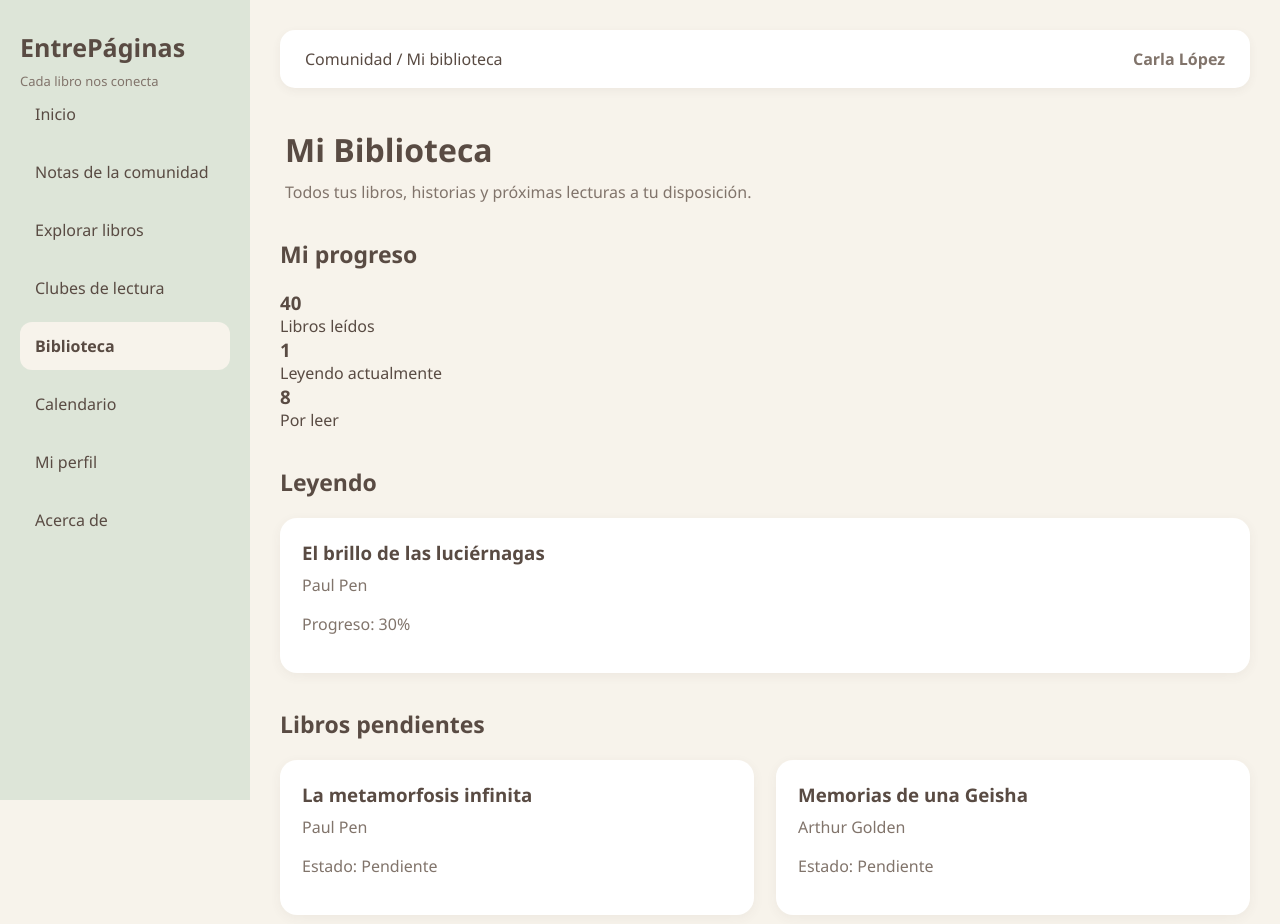
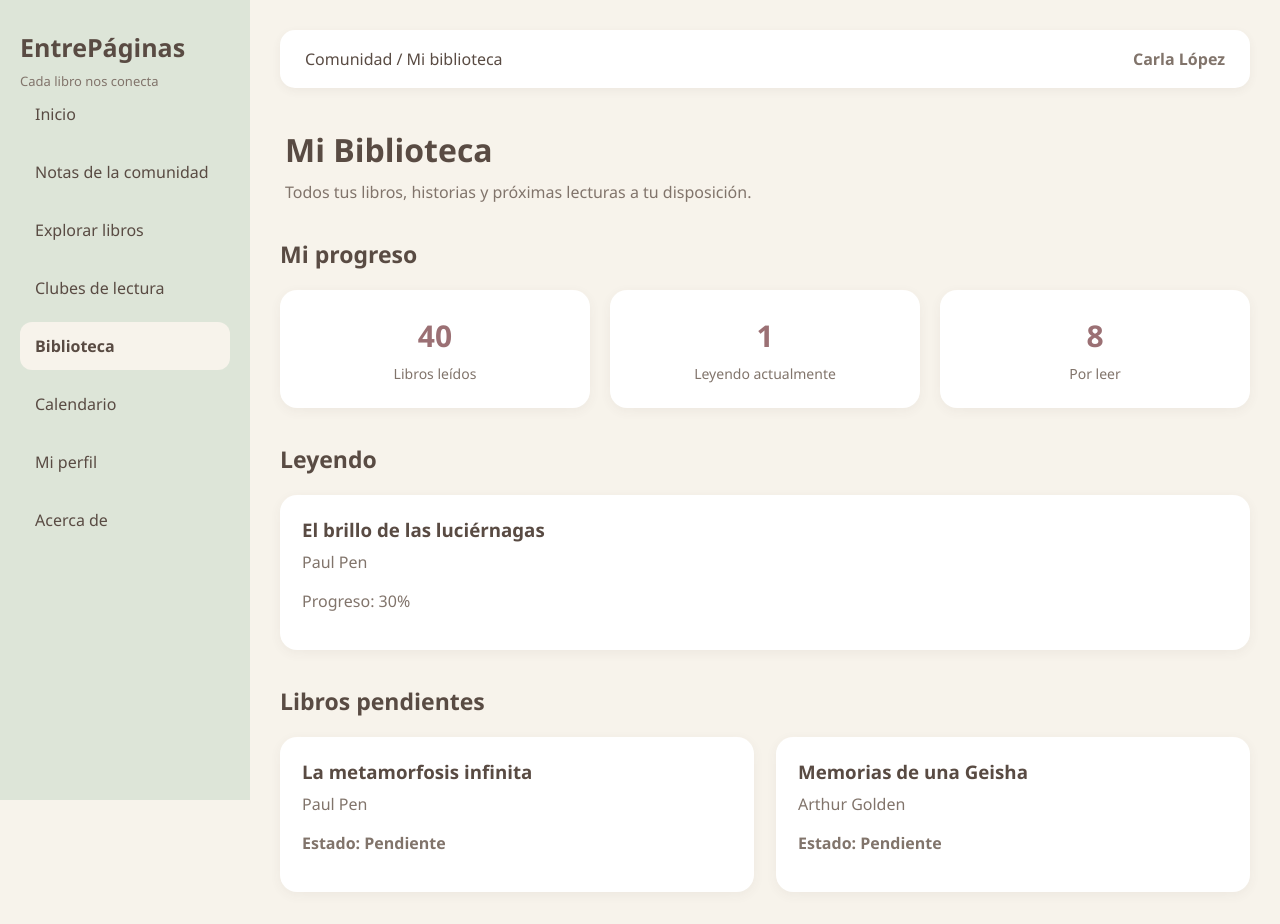
Before and after one commit to aranzavalverde/entre_paginas, a plain HTML site: page paginas/biblioteca.html in a window 1280 px wide. Shown: the top 924 px of the page. Drawn offline with Linux system fonts and the light colour scheme.

```diff
--- a/css/estilos.css
+++ b/css/estilos.css
@@ -492,7 +492,7 @@ input:focus, textarea:focus, select:focus{
     }
 }
 
-/*Clubes de lectura*/
+/*CLUBES*/
 /*Presentación de los clubes*/
 .presentacion-clubes {
     background-color: #FFFFFF;
@@ -594,3 +594,57 @@ input:focus, textarea:focus, select:focus{
     color: #6F625A;
     line-height: 1.7;
 }
+
+/*BIBLIOTECA*/
+/*Resumen de lecturas*/
+.resumen-biblioteca{
+    margin-bottom: 35px;
+}
+.resumen-biblioteca h2{
+    margin-bottom: 20px;
+}
+.estadisticas-libros{
+     display: grid;
+    grid-template-columns: repeat(auto-fit, minmax(180px, 1fr));
+    gap: 20px;
+}
+.estadistica{
+    background-color: #FFFFFF;
+    padding: 25px;
+    border-radius: 17px;
+    text-align: center;
+    box-shadow: 0 3px 12px rgba(89, 75, 67, 0.06);
+
+}
+.estadistica h3{
+    font-size: 30px;
+    color: #9B7074;
+    margin-bottom: 8px;
+}
+.estadistica p{
+    color: #81746B;
+    font-size: 14px;
+}
+
+/*Secciones de libros*/
+.mis-lecturas, .libros-pendientes, .libros-leidos{
+    margin-bottom: 35px;
+}
+.mis-lecturas h2, .libros-pendientes h2, .libros-leidos h2{
+    color: #594B43;
+    margin-bottom: 20px;
+}
+
+/*Estado de los libros*/
+.mis-lecturas .libro p: :last-child{
+    color: #9B7074;
+    font-weight: bold;
+}
+.libros-pendientes .libro p:last-child{
+    color: #81746B;
+    font-weight: bold;
+}
+.libros-leidos .libro p:last-child{
+    color: #82977A;
+    font-weight: bold;
+}
```
